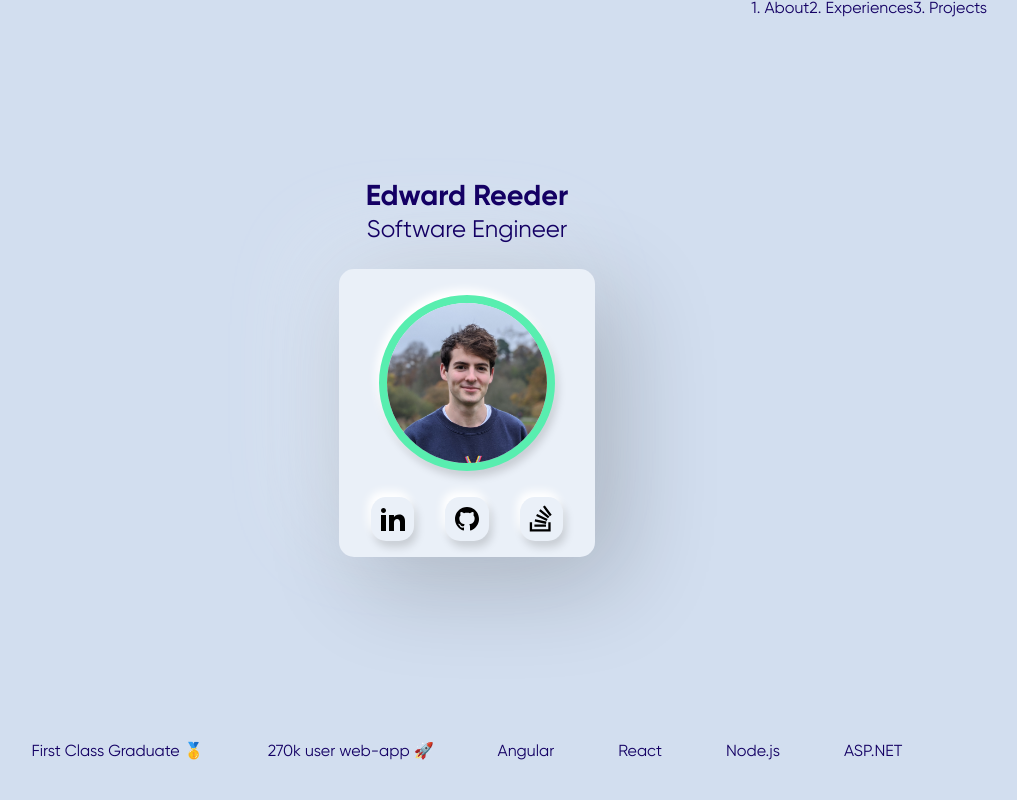
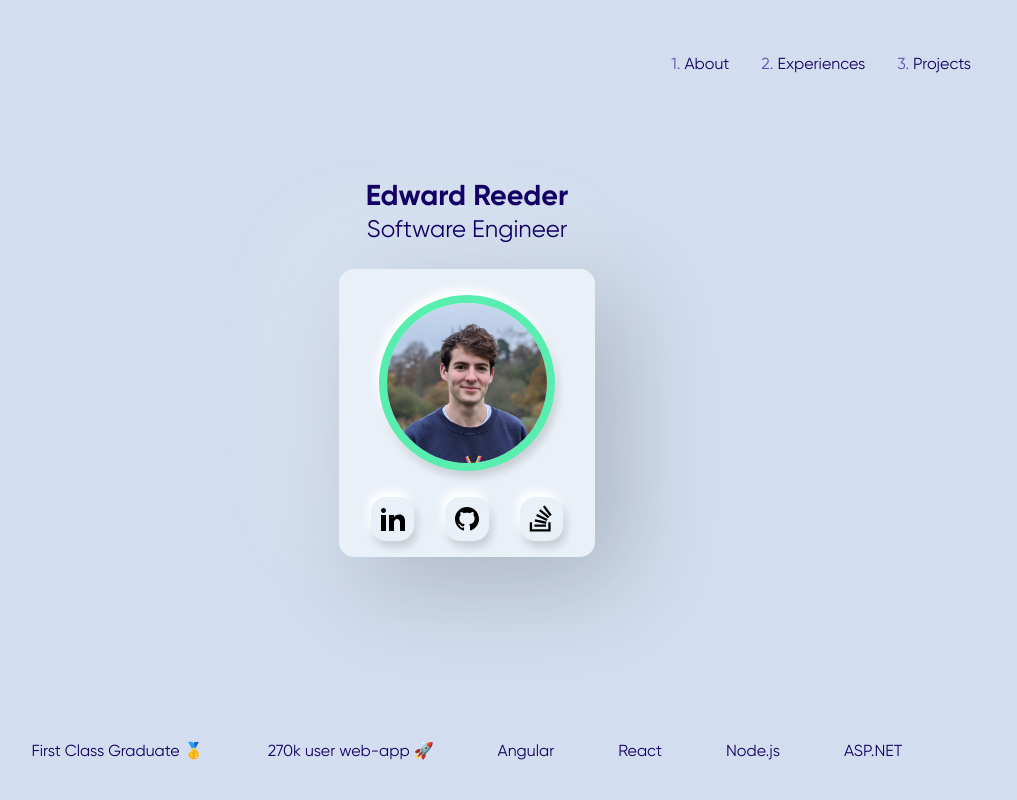
Before and after one commit to eddireeder/personal-website, a React (Create React App) app: page / in a window 1280 px wide. Shown: the top 800 px of the page, without its empty margins (173-1190 px from the left). Built offline with nearby package versions, Linux system fonts and the light colour scheme.

Commit message:
Added nav bar styles

```diff
--- a/src/components/NavBar/NavBar.scss
+++ b/src/components/NavBar/NavBar.scss
@@ -1,4 +1,35 @@
 .NavBar {
+  padding-top: 2.5rem;
   display: flex;
   justify-content: flex-end;
+
+  a {
+    padding: 1rem;
+    position: relative;
+    z-index: 1;
+
+    .number {
+      color: #6250ac;
+    }
+
+    &:before {
+      content: "";
+      position: absolute;
+      background-color: #58eeaf;
+      height: 0.5rem;
+      top: 1.25rem;
+      left: 0.5rem;
+      width: 0;
+      z-index: -1;
+      transition: 0.4s;
+    }
+
+    &:hover {
+      cursor: pointer;
+
+      &:before {
+        width: calc(100% - 1rem);
+      }
+    }
+  }
 }
--- a/src/components/NavBar/NavBar.tsx
+++ b/src/components/NavBar/NavBar.tsx
@@ -16,7 +16,8 @@ const NavBar: React.FC<Props> = (props) => {
     <div className="NavBar">
       {props.links.map((link, i) => (
         <Link key={i} to={link.to} smooth={true}>
-          {i + 1}. {link.text}
+          <span className="number">{i + 1}. </span>
+          {link.text}
         </Link>
       ))}
     </div>
```
